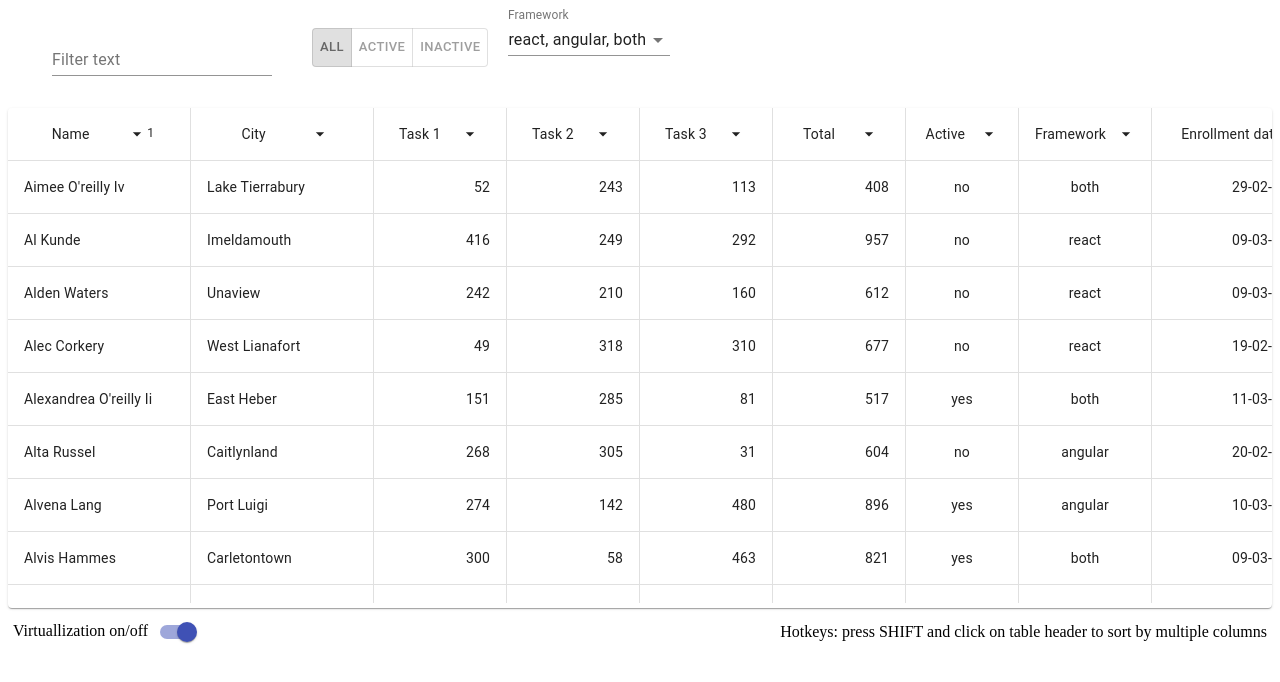
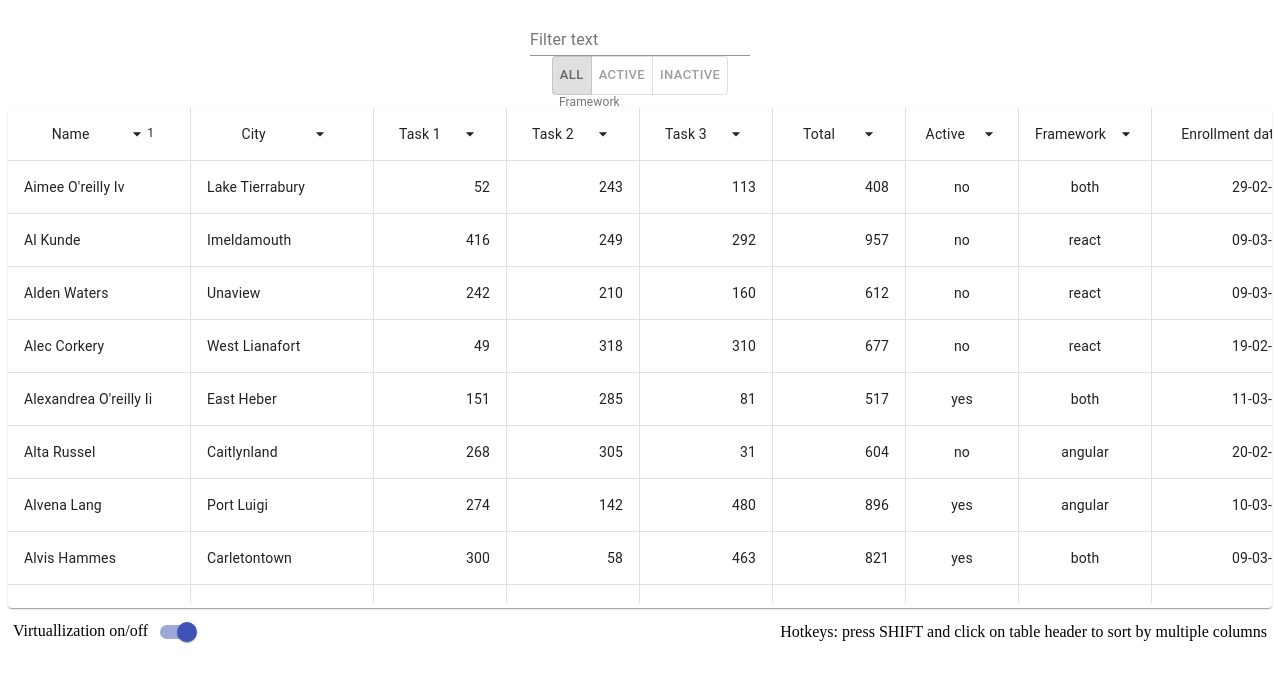
Before and after one commit to Pburua/data-grid, a React app: page / in a window 1280 px wide. Shown: the top 682 px of the page. Built offline with nearby package versions, Linux system fonts and the light colour scheme.

Commit message:
feat: filter controls stylization

```diff
--- a/src/js/components/FilterControls/FilterControls.scss
+++ b/src/js/components/FilterControls/FilterControls.scss
@@ -1,8 +1,17 @@
 .filter-controls {
  display: flex;
+ justify-content: center;
+ align-items: center;
  height: 100px;
 
  &__item {
-  margin: 20px !important;
+  flex: 1;
+  display: flex;
+  justify-content: center;
+  align-items: center;
+ }
+
+ &__multiple-checkbox {
+  width: 163px !important;
  }
 }
--- a/src/js/components/FilterControls/FilterControls.tsx
+++ b/src/js/components/FilterControls/FilterControls.tsx
@@ -13,8 +13,8 @@ import {
 } from '@material-ui/core';
 import ToggleButton from '@material-ui/lab/ToggleButton';
 import ToggleButtonGroup from '@material-ui/lab/ToggleButtonGroup';
+import { updateFilters } from '../../actions/actions';
 import './FilterControls.scss';
-import { updateFilters } from '../../actions/actions';
 
 const isActiveValues = [
   {
@@ -90,15 +90,17 @@ const FilterControls = (props: any) => {
   return (
     <Container className="filter-controls">
 
+      <div className="filter-controls__item">
         <TextField
-        className="filter-controls__item"
           id="search-text"
           label="Filter text"
           value={searchText}
           onChange={handleSearchTextChange}
           onBlur={handleSearchTextBlur}
         />
+      </div>
 
+      <div className="filter-controls__item">
         <ToggleButtonGroup
           className="filter-controls__item"
           value={filterCriteria.isActive}
@@ -117,27 +119,15 @@ const FilterControls = (props: any) => {
             </ToggleButton>
           ))}
         </ToggleButtonGroup>
+      </div>
 
-      {/* <TextField */}
-      {/*  className="filter-controls__item" */}
-      {/*  id="framework" */}
-      {/*  select */}
-      {/*  label="Framework" */}
-      {/*  value={filterCriteria.framework} */}
-      {/*  onChange={handleFrameworkChange} */}
-      {/* > */}
-      {/*  {frameworkValues.map((option) => ( */}
-      {/*    <MenuItem key={option.value} value={option.value}> */}
-      {/*      {option.label} */}
-      {/*    </MenuItem> */}
-      {/*  ))} */}
-      {/* </TextField> */}
-
+      <div className="filter-controls__item">
         <FormControl>
-        <InputLabel id="demo-mutiple-checkbox-label">Framework</InputLabel>
+          <InputLabel id="demo-multiple-checkbox-label">Framework</InputLabel>
           <Select
-          labelId="demo-mutiple-checkbox-label"
-          id="demo-mutiple-checkbox"
+            labelId="demo-multiple-checkbox-label"
+            id="demo-multiple-checkbox"
+            className="filter-controls__multiple-checkbox"
             multiple
             value={filterCriteria.frameworks}
             input={<Input />}
@@ -153,6 +143,7 @@ const FilterControls = (props: any) => {
             ))}
           </Select>
         </FormControl>
+      </div>
 
     </Container>
   );
```
Lines whose indentation alone changed are shown as unchanged.
